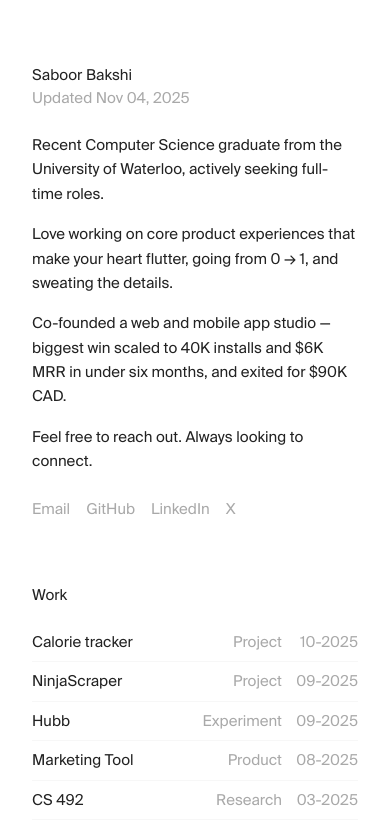
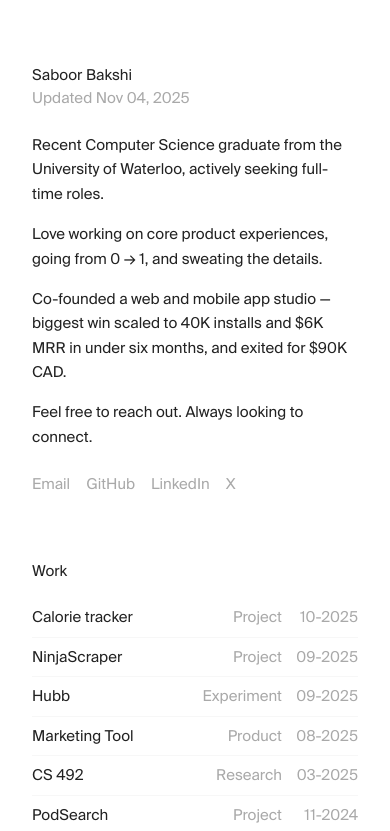
Before and after one commit to saboorbakshi/portfolio, a Next.js app: page / in a window 390 px wide. Shown: the top 831 px of the page. Built offline with nearby package versions, Linux system fonts and the light colour scheme.

Commit message:
fix: squash video mobile layout bug

```diff
--- a/data.ts
+++ b/data.ts
@@ -6,7 +6,7 @@ export const PAGE_WIDTH = 560
 
 export const ABOUT = [
   'Recent Computer Science graduate from the University of Waterloo, actively seeking full-time roles.',
-  'Love working on core product experiences that make your heart flutter, going from 0 → 1, and sweating the details.',
+  'Love working on core product experiences, going from 0 → 1, and sweating the details.',
   'Co-founded a web and mobile app studio — biggest win scaled to 40K installs and $6K MRR in under six months, and exited for $90K CAD.',
   'Feel free to reach out. Always looking to connect.'
 ]
--- a/src/app/work/[slug]/page.tsx
+++ b/src/app/work/[slug]/page.tsx
@@ -29,7 +29,13 @@ export default async function WorkPage({ params }: { params: { slug: string } })
               className="border border-border"
             />
           ) : (
-            <video loop muted autoPlay className="w-full object-cover border border-border">
+            <video
+              loop
+              muted
+              autoPlay
+              style={slug === 'topbot' ? {} : { aspectRatio: 1 }}
+              className="w-full object-cover border border-border"
+            >
               <source src={`/hero/${work.videoUrl}`} type="video/mp4" />
             </video>
           )
```
